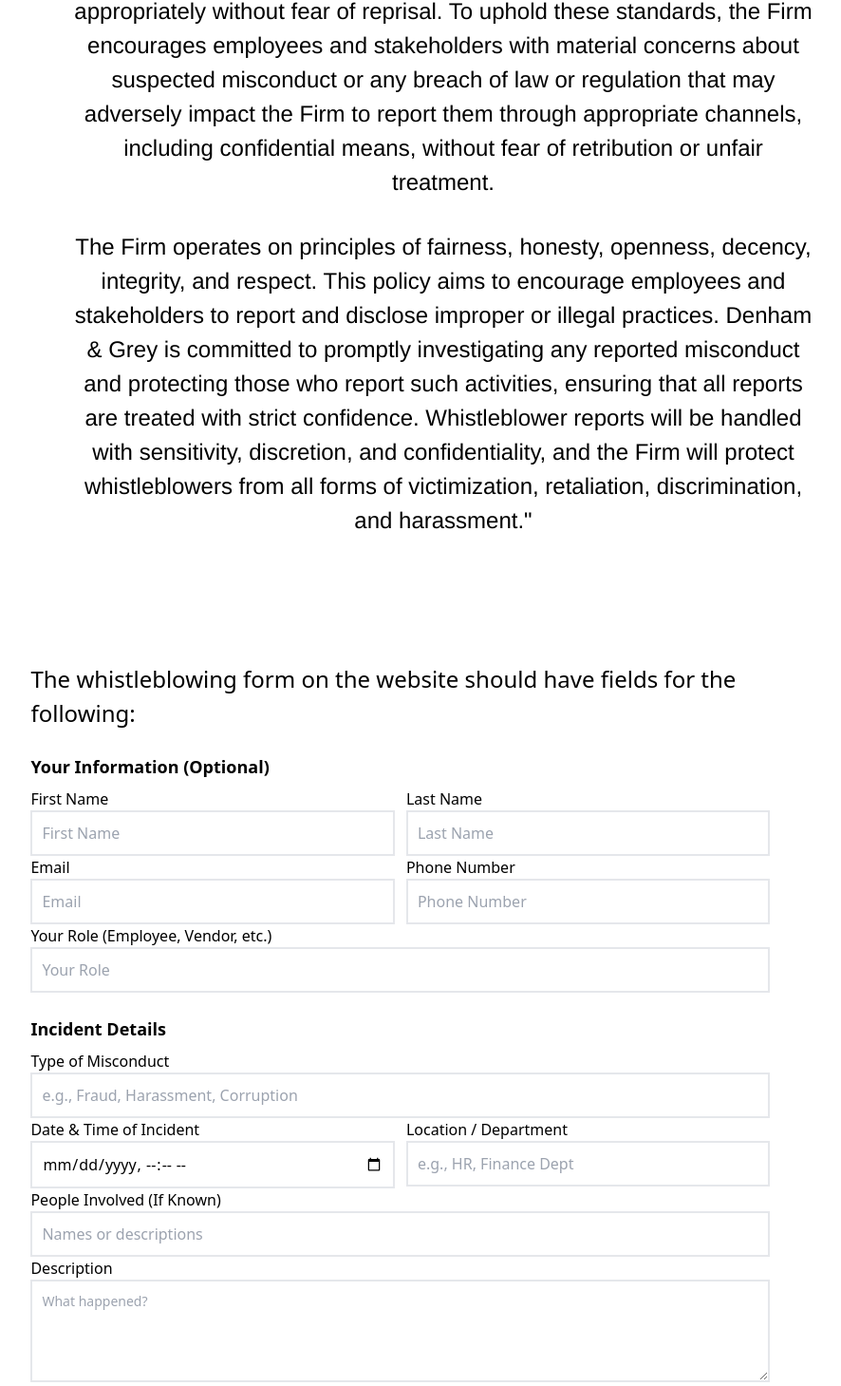
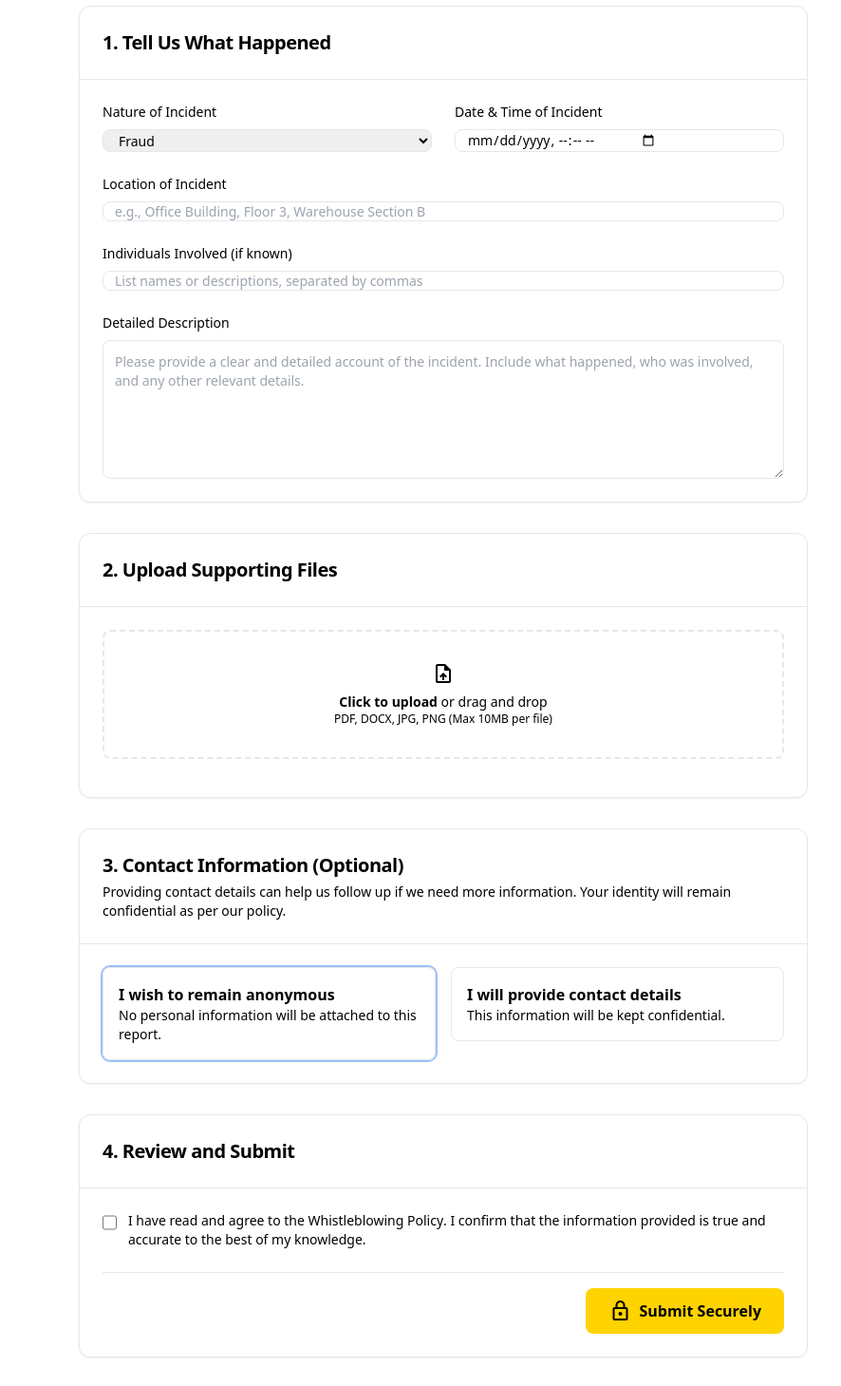
Before and after one commit to TeeXee19/denhamandgray, a Nuxt app: page /whistleblowing in a window 1280 px wide. Shown: the part 378-1837 px from the top of the page at 95% size, without its empty margins (173-1059 px from the left). Built offline with nearby package versions, Linux system fonts and the light colour scheme; a web font is replaced by a local one.

Commit message:
working on the whistleblowing and landing page

```diff
--- a/nuxt.config.ts
+++ b/nuxt.config.ts
@@ -55,6 +55,10 @@
         {
           rel: "stylesheet",
           href: "https://fonts.cdnfonts.com/css/century-gothic-paneuropean"
+        },
+        {
+          rel: "stylesheet",
+          href: "https://fonts.googleapis.com/css2?family=Material+Symbols+Outlined"
         }
       ]
     }
--- a/pages/index.vue
+++ b/pages/index.vue
@@ -7,7 +7,7 @@
         </div>
     </div>
     <div class="relative font-gt w-[80%] flex flex-col text-left px-[100px]">
-        <span class="text-[24px] lg:text-[50px] w-[60%]">Financing the SDGs, Ensuring Tomorrow</span>
+        <span class="text-[30px] lg:text-[64px] w-[60%]">Financing the SDGs, Ensuring Tomorrow</span>
         <div class="mt-8 flex flex-row gap-4 items-center">
                 <NuxtLink to="/#contact" class="bg-white rounded-[30px] px-8 py-2 text-black h-fit">PARTNER WITH US</NuxtLink>
                 <img loading="lazy" src="/assets/images/Line.svg"/>
@@ -65,7 +65,7 @@
     <div class="lg:w-1/2 space-y-4 lg:space-y-8 font-gt">
         <h3 class="text-[22px] lg:text-[26px] tracking-[5px] font-gt">ESTABLISHED IN 2021</h3>
         <h3 class="font-bold text-[24px] md:text-[28px] lg:text-[32px] xl:text-[36px] w-[100%] md:leading-[50px]">We are experts in impact investment and wholesale lending</h3>
-        <div class="grid grid-cols-1 lg:grid-cols-2 gap-4 lg:gap-8">
+        <div class="grid grid-cols-1 lg:grid-cols-2 gap-4 lg:gap-8 bg-black/10 p-6 lg:p-12 ">
             <div class="flex flex-col font-bold ">
                 <span class="border-b-[3px]  border-yellow-theme text-[24px] lg:text-[40px]">$20 Million</span>
                 <span class="font-normal text-[20px] lg:text-[24px]">Approved funding</span>
--- a/pages/whistleblowing.vue
+++ b/pages/whistleblowing.vue
@@ -2,136 +2,226 @@
 <section class="bg-[url('/assets/images/call-centre.png')] bg-center bg-cover h-[200px]  bg-clip-border bg-no-repeat text-center text-white items-center m-auto justify-center font-ti space-y-0 flex flex-col py-[5%]">
     <h3 class="font-ti text-[34px] md:text-[76px]">Whistleblowing</h3>
 </section>
-<section class="gap-8 py-16 md:px-[12%] text-center items-center justify-center flex flex-col">
+<!-- <section class="gap-8 py-16 md:px-[12%] text-center items-center justify-center flex flex-col">
   <p class="font-ar font-medium text-black md:text-[24px] w-[80%]">"Denham &amp; Grey is dedicated to the highest standards of openness, integrity, accountability, and ethical behaviour by fostering an environment where employees and other relevant stakeholders can act appropriately without fear of reprisal. To uphold these standards, the Firm encourages employees and stakeholders with material concerns about suspected misconduct or any breach of law or regulation that may adversely impact the Firm to report them through appropriate channels, including confidential means, without fear of retribution or unfair treatment.
   </p>
   <p class="font-ar font-medium text-black md:text-[24px] w-[80%]">
     The Firm operates on principles of fairness, honesty, openness, decency, integrity, and respect. This policy aims to encourage employees and stakeholders to report and disclose improper or illegal practices. Denham &amp; Grey is committed to promptly investigating any reported misconduct and protecting those who report such activities, ensuring that all reports are treated with strict confidence.
     Whistleblower reports will be handled with sensitivity, discretion, and confidentiality, and the Firm will protect whistleblowers from all forms of victimization, retaliation, discrimination, and harassment."
     </p>
-</section>
-<section class="py-[4%] md:px-[6%] font-dg ">
+</section> -->
 
-  <div class="font-dg md:px-[10%] gap-4">
-      <div class=" space-y-[10%] md:w-[90%] p-4">
-        <form @submit="submitForm" class="space-y-6">
-          <h3 class="font-dg font-medium text-[24px]">
-            <span>The whistleblowing form on the website should have fields for the following:</span>
-          </h3>
-          <div>
-            <h2 class="text-lg font-semibold mb-2">Your Information (Optional)</h2>
-            <div class="flex flex-col md:flex-row gap-3">
-              <div class="flex-1">
-                <label for="first_name">First Name</label>
-                <input type="text" id="first_name" v-model="first_name" class="border-2 text-md text-black block w-full p-2.5" placeholder="First Name">
+  <main class="flex flex-1 justify-center py-8 sm:py-12 px-4"  >
+        <div class="layout-content-container flex flex-col w-full max-w-3xl flex-1 gap-8" id="report-form">
+          <div class="flex flex-col gap-3 text-center">
+            <h1 class="text-neutral-heading  text-3xl sm:text-4xl font-black tracking-tighter">Submit a
+              Confidential Report</h1>
+            <p class="text-neutral-text text-base leading-relaxed max-w-2xl mx-auto">Your report is
+              encrypted and submitted securely. Your confidentiality is our priority. We are committed to fostering a
+              safe and ethical environment.</p>
           </div>
-              <div class="flex-1">
-                <label for="last_name">Last Name</label>
-                <input type="text" id="last_name" v-model="last_name" class="border-2 text-md text-black block w-full p-2.5" placeholder="Last Name">
+          <form @submit.prevent="showReviewModal = true">
+            <div class="space-y-8">
+              <div
+                class="bg-white dark:bg-background-dark/50 rounded-xl border border-neutral-border dark:border-neutral-text/20 shadow-sm overflow-hidden">
+                <div class="p-6 border-b border-neutral-border dark:border-neutral-text/20">
+                  <h2 class="text-neutral-heading dark:text-white text-xl font-bold tracking-tight">1. Tell Us What
+                    Happened</h2>
                 </div>
+                <div class="p-6 grid grid-cols-1 md:grid-cols-2 gap-6">
+                  <div class="flex flex-col col-span-2 md:col-span-1">
+                    <label class="text-sm font-medium text-neutral-heading dark:text-gray-300 pb-2"
+                      for="nature-of-incident">Nature of Incident</label>
+                    <select
+                      class="form-select flex w-full min-w-0 flex-1 resize-none overflow-hidden rounded-lg text-neutral-heading dark:text-gray-300 focus:outline-0 focus:ring-2 focus:ring-primary/50 border border-neutral-border dark:border-neutral-text/30 bg-background-light dark:bg-background-dark h-12 placeholder:text-neutral-text px-3 text-sm"
+                      id="nature-of-incident" required="" x-model="formData.nature">
+                      <option disabled="" value="">Select a category...</option>
+                      <option>Fraud</option>
+                      <option>Harassment</option>
+                      <option>Safety Violation</option>
+                      <option>Theft</option>
+                      <option>Other</option>
+                    </select>
                   </div>
-            <div class="flex flex-col md:flex-row gap-3">
-              <div class="flex-1">
-                <label for="email">Email</label>
-                <input type="email" id="email" v-model="email" class="border-2 text-md text-black block w-full p-2.5" placeholder="Email">
+                  <div class="flex flex-col">
+                    <label class="text-sm font-medium text-neutral-heading dark:text-gray-300 pb-2"
+                      for="incident-date">Date &amp; Time of Incident</label>
+                    <input
+                      class="form-input flex w-full min-w-0 flex-1 resize-none overflow-hidden rounded-lg text-neutral-heading dark:text-gray-300 focus:outline-0 focus:ring-2 focus:ring-primary/50 border border-neutral-border dark:border-neutral-text/30 bg-background-light dark:bg-background-dark h-12 placeholder:text-neutral-text px-3 text-sm"
+                      id="incident-date" required="" type="datetime-local" x-model="formData.datetime" />
                   </div>
-              <div class="flex-1">
-                <label for="tel">Phone Number</label>
-                <input type="tel" id="tel" v-model="phone_number" class="border-2 text-md text-black block w-full p-2.5" placeholder="Phone Number">
+                  <div class="flex flex-col col-span-2">
+                    <label class="text-sm font-medium text-neutral-heading dark:text-gray-300 pb-2"
+                      for="incident-location">Location of Incident</label>
+                    <input
+                      class="form-input flex w-full min-w-0 flex-1 resize-none overflow-hidden rounded-lg text-neutral-heading dark:text-gray-300 focus:outline-0 focus:ring-2 focus:ring-primary/50 border border-neutral-border dark:border-neutral-text/30 bg-background-light dark:bg-background-dark h-12 placeholder:text-neutral-text px-3 text-sm"
+                      id="incident-location" placeholder="e.g., Office Building, Floor 3, Warehouse Section B"
+                      required="" type="text" x-model="formData.location" />
                   </div>
+                  <div class="flex flex-col col-span-2">
+                    <label class="text-sm font-medium text-neutral-heading dark:text-gray-300 pb-2"
+                      for="individuals-involved">Individuals Involved (if known)</label>
+                    <input
+                      class="form-input flex w-full min-w-0 flex-1 resize-none overflow-hidden rounded-lg text-neutral-heading dark:text-gray-300 focus:outline-0 focus:ring-2 focus:ring-primary/50 border border-neutral-border dark:border-neutral-text/30 bg-background-light dark:bg-background-dark h-12 placeholder:text-neutral-text px-3 text-sm"
+                      id="individuals-involved" placeholder="List names or descriptions, separated by commas"
+                      type="text" x-model="formData.involved" />
                   </div>
-            <div>
-              <label for="role">Your Role (Employee, Vendor, etc.)</label>
-              <input type="text" id="role" v-model="role" class="border-2 text-md text-black block w-full p-2.5" placeholder="Your Role">
-            </div>
-          </div>
-
-          <!-- Incident Details -->
-          <div>
-            <h2 class="text-lg font-semibold mb-2">Incident Details</h2>
-            <div>
-              <label for="misconduct_type">Type of Misconduct</label>
-              <input type="text" id="misconduct_type" v-model="misconduct_type" class="border-2 text-md text-black block w-full p-2.5" placeholder="e.g., Fraud, Harassment, Corruption">
-            </div>
-            <div class="flex flex-col md:flex-row gap-3">
-              <div class="flex-1">
-                <label for="incident_date">Date & Time of Incident</label>
-                <input type="datetime-local" id="incident_date" v-model="incident_date" class="border-2 text-md text-black block w-full p-2.5">
-              </div>
-              <div class="flex-1">
-                <label for="location">Location / Department</label>
-                <input type="text" id="location" v-model="location" class="border-2 text-md text-black block w-full p-2.5" placeholder="e.g., HR, Finance Dept">
-              </div>
-            </div>
-            <div>
-              <label for="people_involved">People Involved (If Known)</label>
-              <input type="text" id="people_involved" v-model="people_involved" class="border-2 text-md text-black block w-full p-2.5" placeholder="Names or descriptions">
-            </div>
-            <div>
-              <label for="description">Description</label>
-              <textarea id="description" v-model="description" rows="4" class="block p-2.5 w-full text-[14px] font-dg text-black border-2 bg-white" placeholder="What happened?"></textarea>
-            </div>
-            <div>
-              <label for="awareness">How did you become aware of it?</label>
-              <textarea id="awareness" v-model="awareness" rows="3" class="block p-2.5 w-full text-[14px] font-dg text-black border-2 bg-white" placeholder="e.g., witnessed it, someone told you..."></textarea>
-            </div>
-            <div>
-              <label>Do you have any supporting evidence?</label>
-              <div class="flex items-center gap-4 mt-2">
-                <label><input type="radio" v-model="has_evidence" value="Yes"> Yes</label>
-                <label><input type="radio" v-model="has_evidence" value="No"> No</label>
-              </div>
-              <div v-if="has_evidence === 'Yes'" class="mt-2">
-                <input type="file" @change="handleFileUpload">
+                  <div class="flex flex-col col-span-2">
+                    <label class="text-sm font-medium text-neutral-heading dark:text-gray-300 pb-2"
+                      for="incident-description">Detailed Description</label>
+                    <textarea
+                      class="form-textarea flex w-full min-w-0 flex-1 resize-y overflow-hidden rounded-lg text-neutral-heading dark:text-gray-300 focus:outline-0 focus:ring-2 focus:ring-primary/50 border border-neutral-border dark:border-neutral-text/30 bg-background-light dark:bg-background-dark placeholder:text-neutral-text p-3 text-sm"
+                      id="incident-description"
+                      placeholder="Please provide a clear and detailed account of the incident. Include what happened, who was involved, and any other relevant details."
+                      required="" rows="6" x-model="formData.description"></textarea>
                   </div>
                 </div>
               </div>
-
-          <!-- Confidentiality & Follow-up -->
-          <div>
-            <h2 class="text-lg font-semibold mb-2">Confidentiality & Follow-up</h2>
-            <div>
-              <label>Do you wish to remain anonymous?</label>
-              <div class="flex items-center gap-4 mt-2">
-                <label><input type="radio" v-model="anonymous" value="Yes"> Yes</label>
-                <label><input type="radio" v-model="anonymous" value="No"> No</label>
+              <div
+                class="bg-white dark:bg-background-dark/50 rounded-xl border border-neutral-border dark:border-neutral-text/20 shadow-sm overflow-hidden">
+                <div class="p-6 border-b border-neutral-border dark:border-neutral-text/20">
+                  <h2 class="text-neutral-heading dark:text-white text-xl font-bold tracking-tight">2. Upload Supporting
+                    Files</h2>
+                </div>
+                <div class="p-6 flex flex-col gap-4">
+                  <label
+                    class="flex flex-col items-center justify-center w-full p-8 border-2 border-dashed border-neutral-border dark:border-neutral-text/30 rounded-lg bg-background-light dark:bg-background-dark/50 text-center cursor-pointer hover:bg-neutral-border/50 dark:hover:bg-neutral-text/10 transition-colors">
+                    <span
+                      class="material-symbols-outlined text-4xl text-neutral-text dark:text-gray-500">upload_file</span>
+                    <p class="mt-2 text-sm text-neutral-text dark:text-gray-400"><span
+                        class="font-semibold text-primary">Click to upload</span> or drag and drop</p>
+                    <p class="text-xs text-neutral-text/70 dark:text-gray-500">PDF, DOCX, JPG, PNG (Max 10MB per file)
+                    </p>
+                    <input @change="formData.files = Array.from($event.target.files).map(f =&gt; f.name)" class="hidden"
+                      multiple="" type="file" />
+                  </label>
+                  <div class="flex flex-col gap-3" x-show="formData.files.length &gt; 0">
+                    <template :key="index" x-for="(file, index) in formData.files">
+                      <div
+                        class="flex items-center justify-between p-3 bg-background-light dark:bg-background-dark rounded-md border border-neutral-border dark:border-neutral-text/20">
+                        <div class="flex items-center gap-3">
+                          <span class="material-symbols-outlined text-secondary">check_circle</span>
+                          <p class="text-sm font-medium text-neutral-heading dark:text-gray-300" x-text="file"></p>
+                        </div>
+                        <button @click.prevent="formData.files.splice(index, 1)"
+                          class="text-neutral-text hover:text-red-500 dark:text-gray-400 dark:hover:text-red-400">
+                          <span class="material-symbols-outlined text-base">close</span>
+                        </button>
+                      </div>
+                    </template>
                   </div>
                 </div>
-            <div class="mt-4">
-              <label>Can we contact you for more details?</label>
-              <div class="flex items-center gap-4 mt-2">
-                <label><input type="radio" v-model="can_contact" value="Yes"> Yes</label>
-                <label><input type="radio" v-model="can_contact" value="No"> No</label>
+              </div>
+              <div
+                class="bg-white dark:bg-background-dark/50 rounded-xl border border-neutral-border dark:border-neutral-text/20 shadow-sm overflow-hidden">
+                <div class="p-6 border-b border-neutral-border dark:border-neutral-text/20">
+                  <h2 class="text-neutral-heading dark:text-white text-xl font-bold tracking-tight">3. Contact
+                    Information (Optional)</h2>
+                  <p class="text-sm text-neutral-text dark:text-gray-400 mt-1">Providing contact details can help us
+                    follow up if we need more information. Your identity will remain confidential as per our policy.</p>
+                </div>
+                <div class="p-6 flex flex-col gap-6">
+                  <fieldset class="flex flex-col md:flex-row gap-4">
+                    <legend class="sr-only">Anonymity Preference</legend>
+                    <div class="flex-1">
+                      <input checked="" class="peer hidden" id="anonymous" name="contact-preference" type="radio"
+                        value="anonymous" x-model="anonymous" />
+                      <label
+                        class="block p-4 border border-neutral-border dark:border-neutral-text/30 rounded-lg cursor-pointer peer-checked:border-primary peer-checked:ring-2 peer-checked:ring-primary/50 dark:peer-checked:border-primary"
+                        for="anonymous">
+                        <p class="font-semibold text-neutral-heading dark:text-gray-200">I wish to remain anonymous</p>
+                        <p class="text-sm text-neutral-text dark:text-gray-400">No personal information will be attached
+                          to this report.</p>
+                      </label>
+                    </div>
+                    <div class="flex-1">
+                      <input class="peer hidden" id="provide-details" name="contact-preference" type="radio"
+                        value="provide-details" x-model="anonymous" />
+                      <label
+                        class="block p-4 border border-neutral-border dark:border-neutral-text/30 rounded-lg cursor-pointer peer-checked:border-primary peer-checked:ring-2 peer-checked:ring-primary/50 dark:peer-checked:border-primary"
+                        for="provide-details">
+                        <p class="font-semibold text-neutral-heading dark:text-gray-200">I will provide contact details
+                        </p>
+                        <p class="text-sm text-neutral-text dark:text-gray-400">This information will be kept
+                          confidential.</p>
+                      </label>
+                    </div>
+                  </fieldset>
+                  <div
+                    class="grid grid-cols-1 sm:grid-cols-2 gap-6 pt-4 border-t border-neutral-border dark:border-neutral-text/20"
+                    x-cloak="" x-show="anonymous === 'provide-details'" x-transition="">
+                    <div>
+                      <label class="text-sm font-medium text-neutral-heading dark:text-gray-300 pb-2"
+                        for="contact-name">Your Name</label>
+                      <input :required="anonymous === 'provide-details'"
+                        class="form-input flex w-full min-w-0 flex-1 resize-none overflow-hidden rounded-lg text-neutral-heading dark:text-gray-300 focus:outline-0 focus:ring-2 focus:ring-primary/50 border border-neutral-border dark:border-neutral-text/30 bg-background-light dark:bg-background-dark h-12 placeholder:text-neutral-text px-3 text-sm"
+                        id="contact-name" placeholder="Enter your full name" type="text" x-model="formData.name" />
+                    </div>
+                    <div>
+                      <label class="text-sm font-medium text-neutral-heading dark:text-gray-300 pb-2"
+                        for="contact-email">Email Address</label>
+                      <input :required="anonymous === 'provide-details'"
+                        class="form-input flex w-full min-w-0 flex-1 resize-none overflow-hidden rounded-lg text-neutral-heading dark:text-gray-300 focus:outline-0 focus:ring-2 focus:ring-primary/50 border border-neutral-border dark:border-neutral-text/30 bg-background-light dark:bg-background-dark h-12 placeholder:text-neutral-text px-3 text-sm"
+                        id="contact-email" placeholder="you@example.com" type="email" x-model="formData.email" />
                     </div>
                   </div>
-            <div class="mt-4">
-              <label for="additional_comments">Any additional comments?</label>
-              <textarea id="additional_comments" v-model="additional_comments" rows="3" class="block p-2.5 w-full text-[14px] font-dg text-black border-2 bg-white" placeholder="Anything else you'd like us to know?"></textarea>
                 </div>
               </div>
-          <div class="">
-              <!-- <div class="relative inline-block"> -->
-                  <button class="bg-primary-theme py-3 px-[20%] text-black font-bold text-[16px]">
-                      Submit
+              <div
+                class="bg-white dark:bg-background-dark/50 rounded-xl border border-neutral-border dark:border-neutral-text/20 shadow-sm overflow-hidden">
+                <div class="p-6 border-b border-neutral-border dark:border-neutral-text/20">
+                  <h2 class="text-neutral-heading dark:text-white text-xl font-bold tracking-tight">4. Review and Submit
+                  </h2>
+                </div>
+                <div class="p-6 flex flex-col gap-6">
+                  <div class="flex items-start space-x-3">
+                    <input
+                      class="form-checkbox h-5 w-5 rounded text-primary bg-background-light dark:bg-background-dark border-neutral-border dark:border-neutral-text/30 focus:ring-primary/50 mt-0.5"
+                      id="policy-agreement" required="" type="checkbox" />
+                    <label class="text-sm text-neutral-text dark:text-gray-400" for="policy-agreement">
+                      I have read and agree to the <a class="font-medium text-primary hover:underline"
+                        href="#">Whistleblowing Policy</a>. I confirm that the information provided is true and accurate
+                      to the best of my knowledge.
+                    </label>
+                  </div>
+                  <div class="flex justify-end pt-4 border-t border-neutral-border dark:border-neutral-text/20">
+                    <button
+                      class="flex items-center justify-center gap-2 min-w-[120px] cursor-pointer rounded-lg h-12 px-6 bg-primary-theme text-black text-base font-bold transition-colors hover:bg-primary/90 disabled:bg-neutral-border disabled:cursor-not-allowed"
+                      type="submit">
+                      <span class="material-symbols-outlined">lock</span>
+                      <span>Submit Securely</span>
                     </button>
-                  <!-- <div class="absolute inset-0 flex justify-center items-center">
-                      <div class="w-full h-px bg-theme-gray transform translate-y-8 translate-x-5"></div>
-                      <div class="h-full w-px bg-theme-gray transform translate-x-1 translate-y-5"></div>
                   </div>
-              </div> -->
+                </div>
+              </div>
             </div>
           </form>
         </div>
-
-  </div>
-
-</section>
+      </main>
 </template>
 
 <script lang="ts" setup>
-
+// import { material-symbols-outlined } from 'https://fonts.googleapis.com/css2?family=Material+Symbols+Outlined'
 </script>
 
 <style>
+   .material-symbols-outlined {
+  font-family: 'Material Symbols Outlined';
+  font-weight: normal;
+  font-style: normal;
+  font-size: 24px;
+  display: inline-block;
+  line-height: 1;
+  text-transform: none;
+  letter-spacing: normal;
+  white-space: nowrap;
+  direction: ltr;
+  -webkit-font-feature-settings: 'liga';
+  -webkit-font-smoothing: antialiased;
+}
+
+    [x-cloak] {
+      display: none !important;
+    }
 
   </style>
```
Lines whose indentation alone changed are shown as unchanged.
